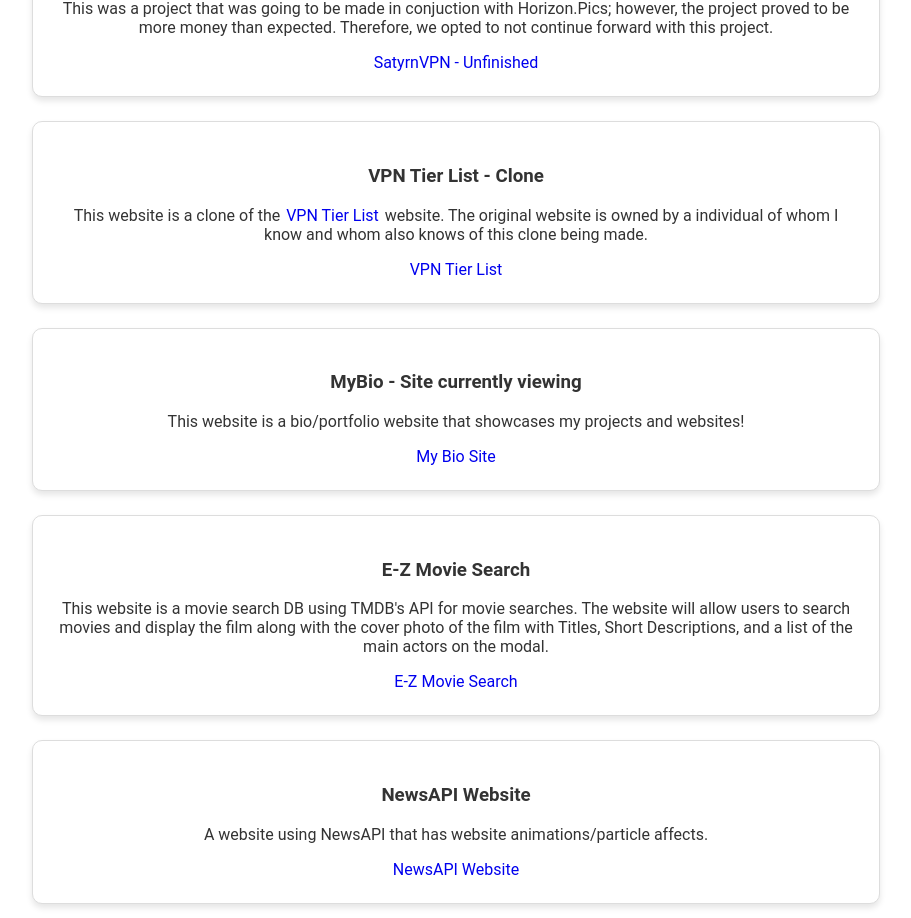
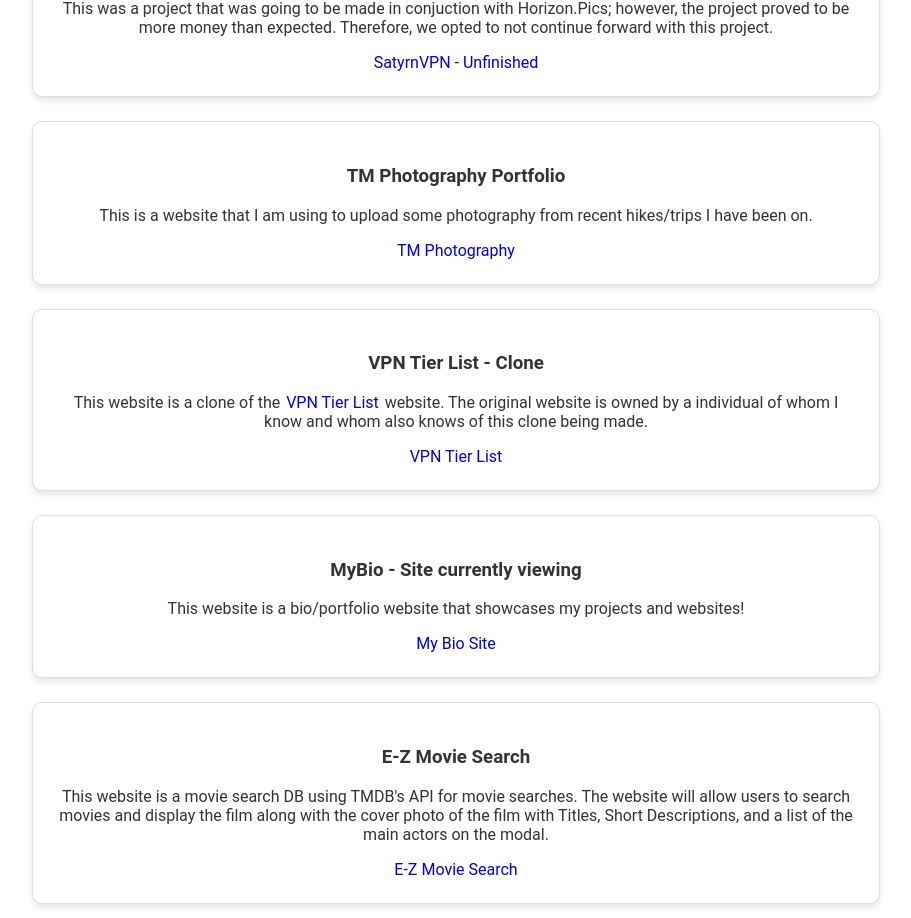
Before and after one commit to Thymester/MyBio-React, a React (Create React App) app: page / in a window 1280 px wide. Shown: the part 780-1698 px from the top of the page, without its empty margins (184-1095 px from the left). Built offline with nearby package versions, Linux system fonts and the light colour scheme.

Commit message:
Update Portfolio.js

```diff
--- a/src/components/Portfolio.js
+++ b/src/components/Portfolio.js
@@ -11,6 +11,13 @@
           <p>This was a project that was going to be made in conjuction with Horizon.Pics; however, the project proved to be more money than expected. Therefore, we opted
             to not continue forward with this project.</p>
           <a href="https://satyrnvpn.pages.dev" target="_blank" rel="noreferrer">SatyrnVPN - Unfinished</a>
+        </div>
+      </div>
+      <div className="portfolio-item">
+        <div className="project-details">
+          <h3>TM Photography Portfolio</h3>
+          <p>This is a website that I am using to upload some photography from recent hikes/trips I have been on.</p>
+          <a href="https://tm-photography.pages.dev/" target="_blank" rel="noreferrer">TM Photography</a>
         </div>
       </div>
       <div className="portfolio-item">
```
